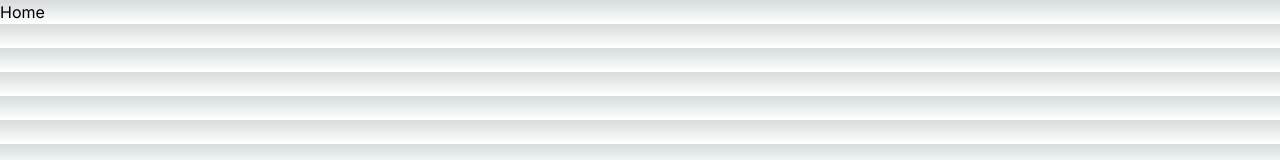
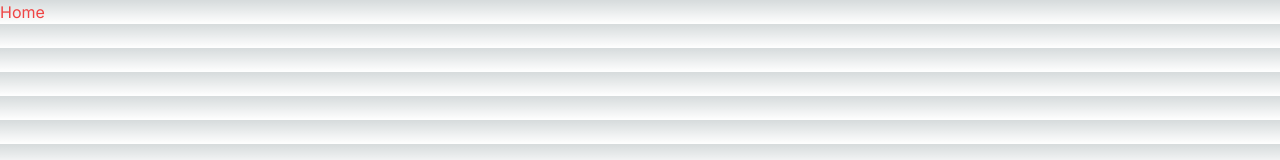
Before and after one commit to Kush8459/IMDb-clone, a Next.js app: page / in a window 1280 px wide. Shown: the top 160 px of the page. Built offline with nearby package versions, Linux system fonts and the light colour scheme.

Commit message:
install tailwind css

```diff
--- a/src/app/page.js
+++ b/src/app/page.js
@@ -1,3 +1,3 @@
 export default function Home() {
-  return <h1>Home</h1>;
+  return <h1 className="text-red-500">Home</h1>;
 }
```
